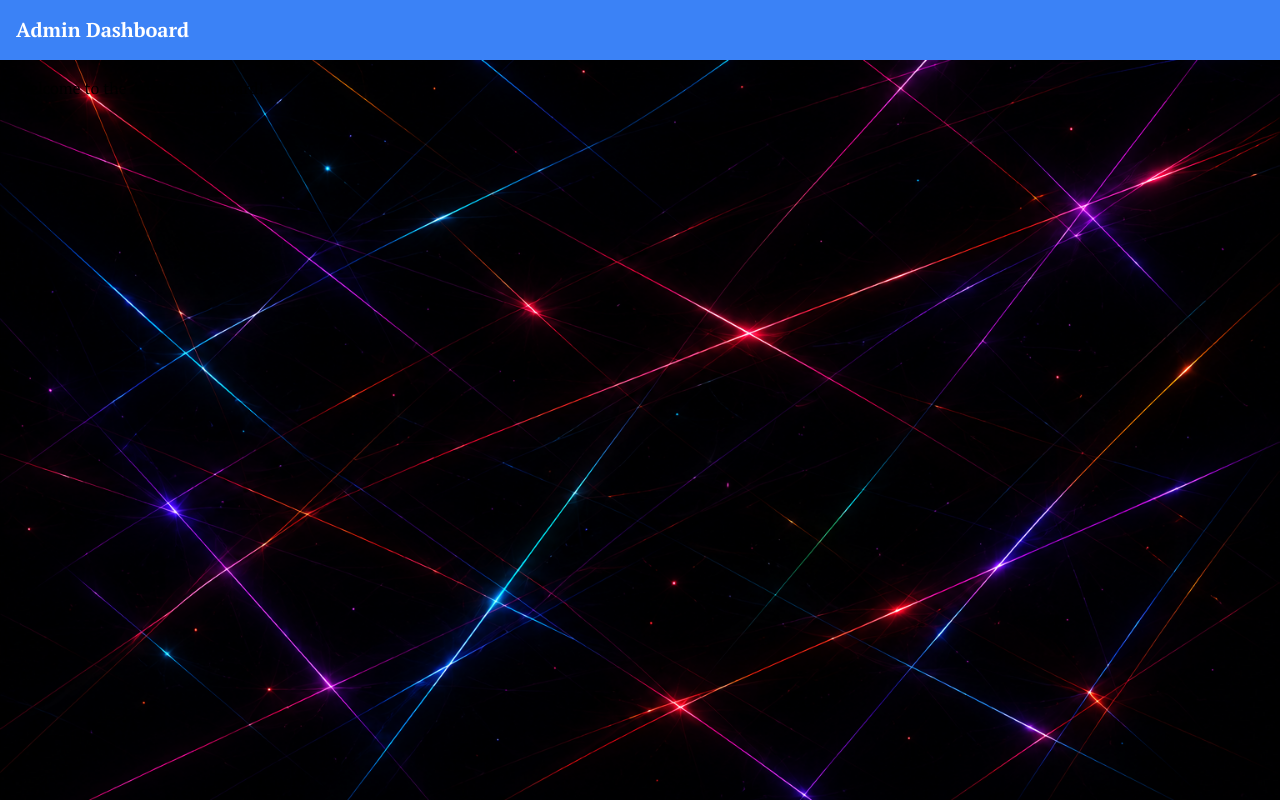
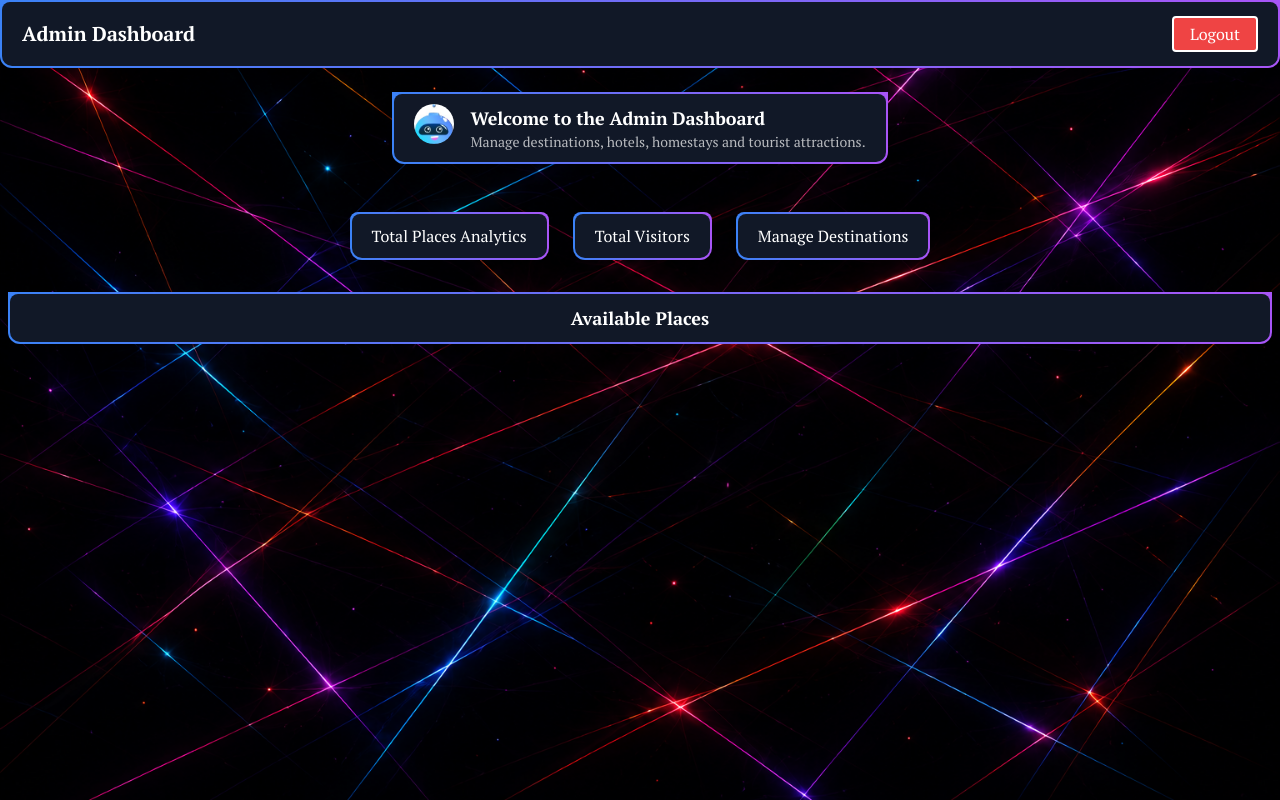
Before and after one commit to Prayas-Mangrati/Kalimpong_Tours, a React (Vite) app in the folder frontend/: page /admin/dashboard in a window 1280 px wide. Built offline with nearby package versions, Linux system fonts and the light colour scheme.

Commit message:
Admin Dashboard Layout

```diff
--- a/frontend/src/AdminDashboard.jsx
+++ b/frontend/src/AdminDashboard.jsx
@@ -1,12 +1,59 @@
 export default function AdminDashboard() {
-    return(
-        <div className="min-h-screen flex flex-col">
-            <header className="bg-blue-500 text-white p-4">
-                <h1 className="text-xl font-bold">Admin Dashboard</h1>
-            </header>
-            <main className="flex-grow p-4">
-                <p>Welcome to the Admin Dashboard!</p>
-            </main>
+  return (
+    <div className="min-h-screen flex flex-col">
+      <div className="border-gradient">
+        <header className="border-gradient-inner text-white p-4 h-16 flex items-center rounded-lg">
+          <h1 className="text-xl font-bold">Admin Dashboard</h1>
+          <button className="ml-auto bg-red-500 hover:bg-red-600 text-white py-1 px-4 rounded border-2 border-white">
+            Logout
+          </button>
+        </header>
+      </div>
+      <div className="flex justify-center p-6">
+        <div className="border-gradient">
+          <div className="border-gradient-inner p-4 rounded-lg flex flex-row">
+            <img
+              src="/kai_face.jpeg"
+              alt="K-AI"
+              className="w-10 h-10 rounded-full mr-4 object-cover white-shadow"
+            />
+            <div>
+              <h2 className="text-lg font-semibold">
+                Welcome to the Admin Dashboard
+              </h2>
+              <p className="text-sm text-white/70">
+                Manage destinations, hotels, homestays and tourist attractions.
+              </p>
+            </div>
+          </div>
         </div>
-    )
+      </div>
+      <div>
+        <div className="flex flex-wrap gap-6 justify-center p-6">
+          <div className="border-gradient rounded-lg">
+            <div className="border-gradient-inner p-4 rounded-lg">
+            <h2>Total Places Analytics</h2>
+          </div>
+          </div>
+           <div className="border-gradient rounded-lg">
+            <div className="border-gradient-inner p-4 rounded-lg">
+            <h2>Total Visitors</h2>
+          </div>
+          </div>
+           <div className="border-gradient rounded-lg">
+            <div className="border-gradient-inner p-4 rounded-lg">
+            <h2>Manage Destinations</h2>
+          </div>
+          </div>
+        </div>
+      </div>
+      <div className="border-gradient m-2">
+          <div className="border-gradient-inner p-4 rounded-lg ">
+            <h2 className="text-lg font-semibold text-center">Available Places</h2>
+            <div></div>
+
+          </div>
+        </div>
+    </div>
+  );
 }
--- a/frontend/src/AdminLogin.jsx
+++ b/frontend/src/AdminLogin.jsx
@@ -1,4 +1,5 @@
 import { useState } from "react";
+import { useNavigate } from "react-router-dom";
 
 export default function AdminLogin() {
   const [username, setUsername] = useState("");
@@ -7,9 +8,7 @@ export default function AdminLogin() {
   const handleSubmit = async (event) => {
     event.preventDefault();
     try {
-    const response = await fetch(
-      "http://localhost:8080/admin/login",
-      {
+      const response = await fetch("http://localhost:8080/admin/login", {
         method: "POST",
         headers: {
           "Content-Type": "application/json",
@@ -18,8 +17,7 @@ export default function AdminLogin() {
           username,
           password,
         }),
-      }
-    );
+      });
 
       const data = await response.json();
 
@@ -28,13 +26,15 @@ export default function AdminLogin() {
 
         navigate("/admin/dashboard");
       } else {
-      alert("Invalid credentials");
+        alert(data.message || "Invalid credentials");
       }
     } catch (error) {
       console.error(error);
       alert("Login failed");
     }
   };
+
+  const navigate = useNavigate();
 
   return (
     <main className="min-h-screen px-4 py-8 sm:px-6 lg:px-8 flex items-center justify-center">
```
Also changed, not shown: 1 other file (tests, documents, lock files or other folders). Lines whose indentation alone changed are shown as unchanged.
